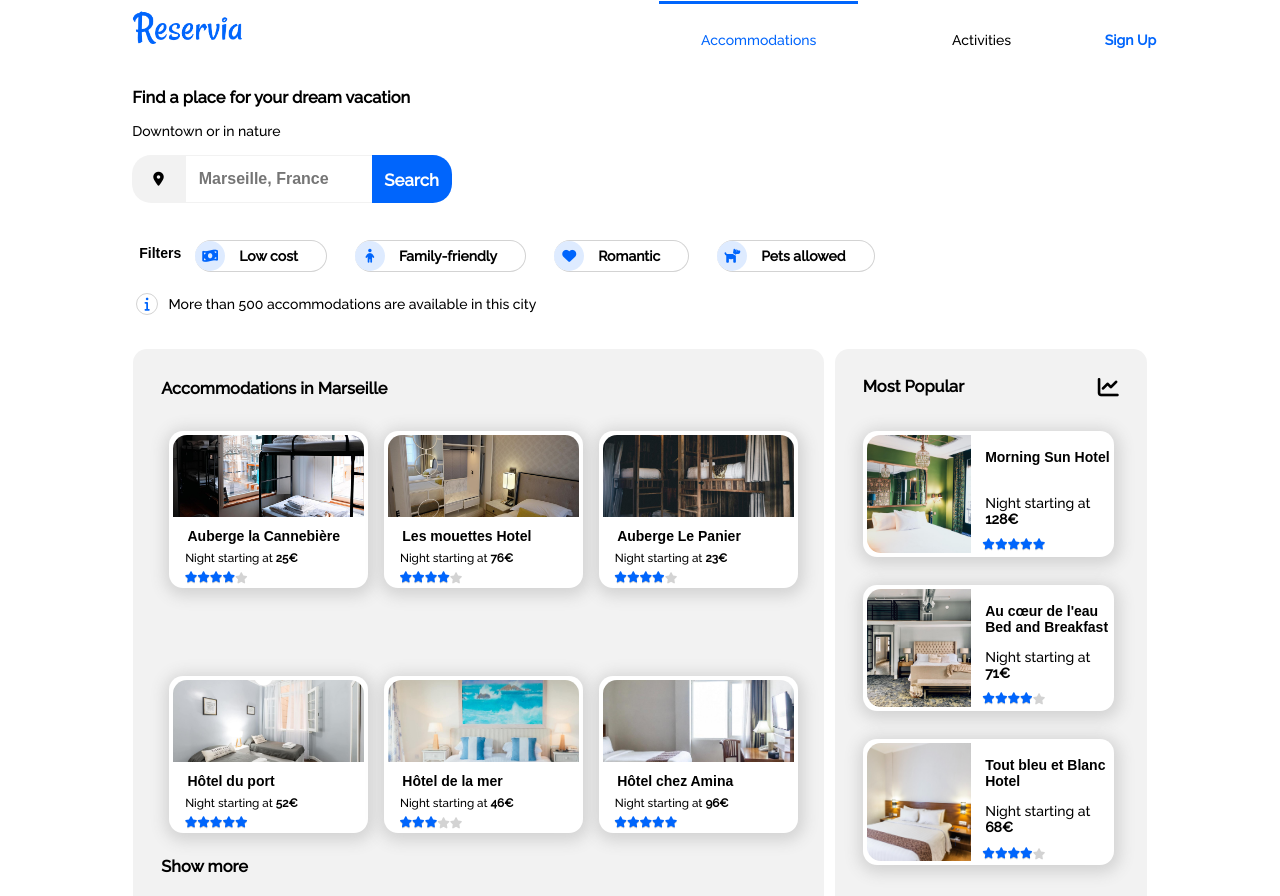
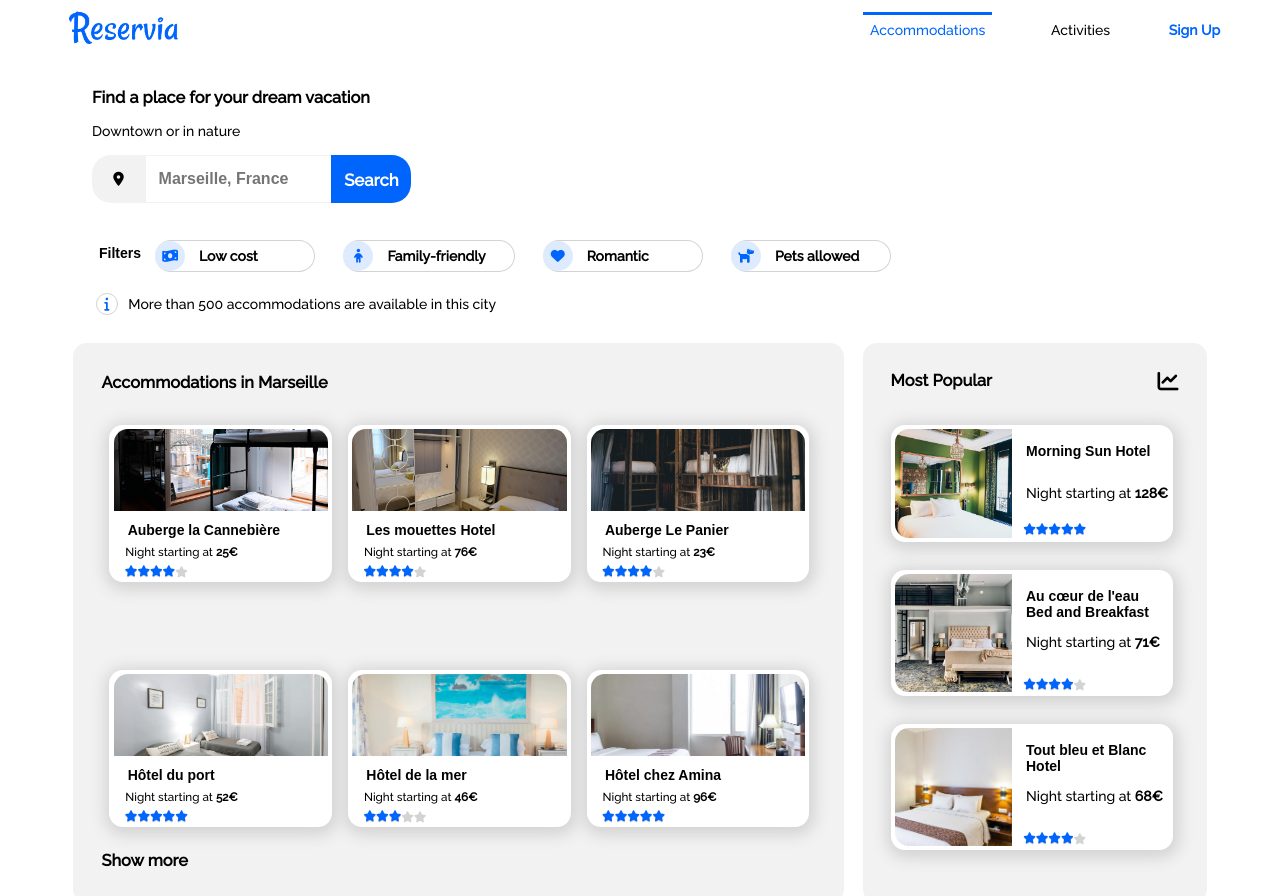
Before and after one commit to Rhyath/ReserviaProject, a plain HTML site: page index.html in a window 1280 px wide. Shown: the top 896 px of the page. Drawn offline with Linux system fonts and the light colour scheme.

Commit message:
min-width for mobile updated, all width updated

```diff
--- a/ReserviaStyle.css
+++ b/ReserviaStyle.css
@@ -1,8 +1,8 @@
 /* Reservia Project Styling */
 
 body {
-    min-width: 450px;
-    width: 80%;
+    min-width: 320px;
+    width: 100%;
     margin: 0 auto;
     font-family: "Raleway", sans-serif;
     font-size: 14px;
@@ -16,8 +16,8 @@ h4 {
 /* --- PAGE TOP SECTION --- */
 
 nav {
-    margin: 2em auto;
-    padding: 0 0.3em;
+    margin: 2em;
+    padding-top: 0.3em;
     width: auto;
     height: auto;
 }
@@ -46,7 +46,7 @@ li {
 }
 
 .navitem {
-    padding: 2em 3em 0.5em;
+    padding: 0.5em;
     border-bottom: solid 0.25em #f2f2f2;
 }
 
@@ -76,7 +76,10 @@ a.signup {
 /* --- HEADER SECTION --- */
 
 header {
-    padding: 0.3em;
+    margin: 2em;
+    padding-top: 0.3em;
+    width: auto;
+    height: auto;
 }
 
 header h3 {
@@ -156,7 +159,7 @@ button {
  }
 
  span.button {
-    width: 45%;
+    width: 60%;
     margin-right: 1.5em;
     margin-bottom: 1em;
     border: solid 0.12rem lightgrey;
@@ -227,12 +230,11 @@ main {
 .mainwrapper {
     width: 100%;
     height: auto;
-    align-items: center;
 }
 
 .hotelcontainer {
     height: 35%;
-    width: 80%;
+    width: 90%;
     margin: 1rem 0.5rem;
     padding: 0.5em;
     display: flex;
@@ -342,7 +344,7 @@ main {
 /* END OF MAIN ACCOMMODATION BIT */
 
 aside {
-    width: 90%;
+    width: 100%;
     height: auto;
     padding: 1em;
     background-color: #f2f2f2;
@@ -424,16 +426,18 @@ aside h3, aside i {
 /* ACTIVITIES SECTION  */
 
 section#activ {
-    width: 90%;
+    width: 100%;
     height: auto;
-    margin: 0.5em 0;
+    margin: 1rem;
 }
 
 .activwrapper {
+    width:100%;
     border-radius: 1em;
 }
 
 .imagebox {
+    width: 95%;
     border-radius: 1em;
     box-shadow: 1px 3px 15px 5px #f2f2f2;
     display:flex;
@@ -485,8 +489,9 @@ section#activ {
 /* FOOTER SETION */
 
 footer {
-    width: 90%;
-    margin-top: 2em;
+    width: 100%;
+    height: auto;
+    margin: 2em 0.5rem;
     padding-top: 1em;
     background-color: #f2f2f2;
     display: flex;
@@ -509,13 +514,17 @@ footer {
     }
 
    nav, header {
-        width: 70%;
-        margin: 0 auto;
+        width: auto;
+    }
+
+    nav {
+        margin: 0 6.5rem;
+        padding: 1.5rem;
     }
 
     img {
         position: relative;
-        top: 2rem;
+        top: 0.3em;
     }
 
     header h3, header p, #searchfield, #filters {
@@ -528,13 +537,18 @@ footer {
         margin: 0 auto;
     }
 
+    footer {
+        margin-top: 2em;
+    }
+
     .hotelcontainer {
         width: 90%;
     }
 
 @media all and (min-width:1100px) {
     body {
-        width: 80%;
+        width: 90%;
+        margin: 0 auto;
     }
 
     nav {
@@ -569,7 +583,7 @@ footer {
     a.signup {
         position: initial;
         text-decoration: none;
-        padding-top: 2em;
+        padding-top: 0.5em;
     }
 
     header {
```
